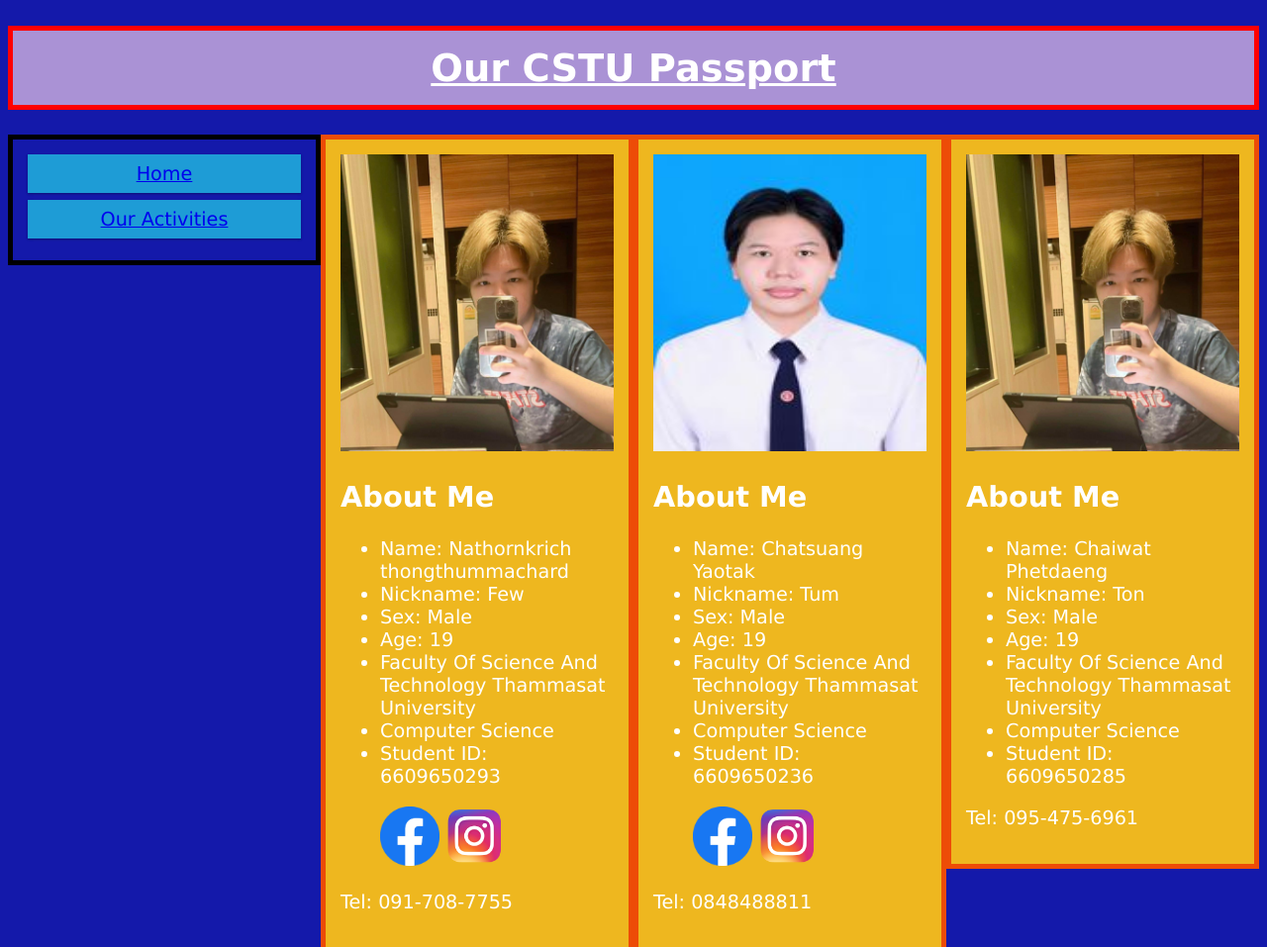
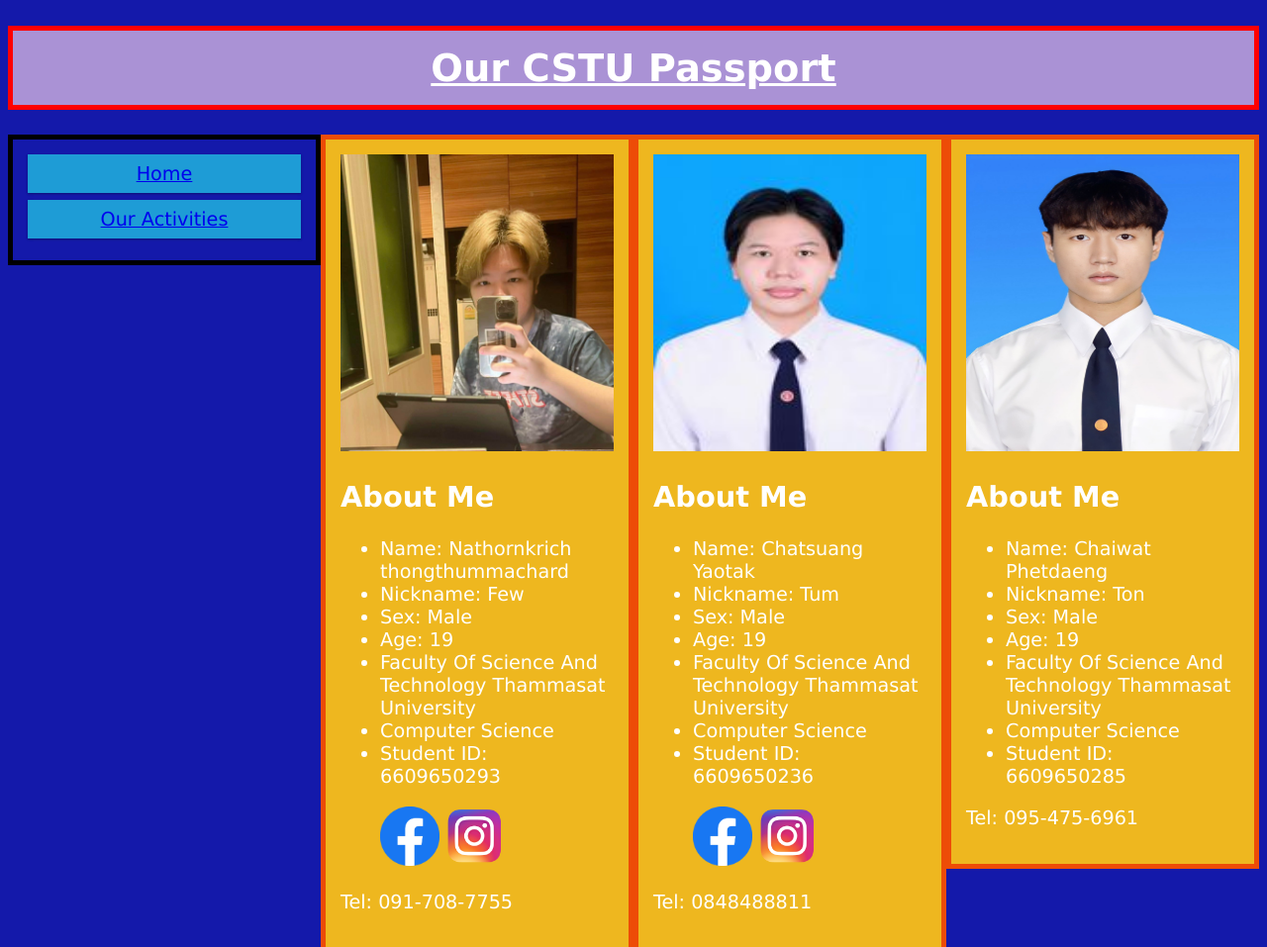
Before and after one commit to Nathornkrich/CS100-Project-G48, a plain HTML site: page HTML5/index.html in a window 1280 px wide. Shown: the top 957 px of the page at 99% size. Drawn offline with Linux system fonts and the light colour scheme.

Commit message:
Update index.html

```diff
--- a/HTML5/index.html
+++ b/HTML5/index.html
@@ -62,7 +62,7 @@
         </section>
          <section class="col-3 col-s-3 main">
             <div>
-                <img src="nathornkrich.jpg" width="300" height="300" alt="My Image">
+                <img src="Mypicture.JPG" width="300" height="300" alt="My Image">
                 <h1><strong>About Me</strong></h1>
                 <ul>
                     <li>Name: Chaiwat Phetdaeng</li>
```
